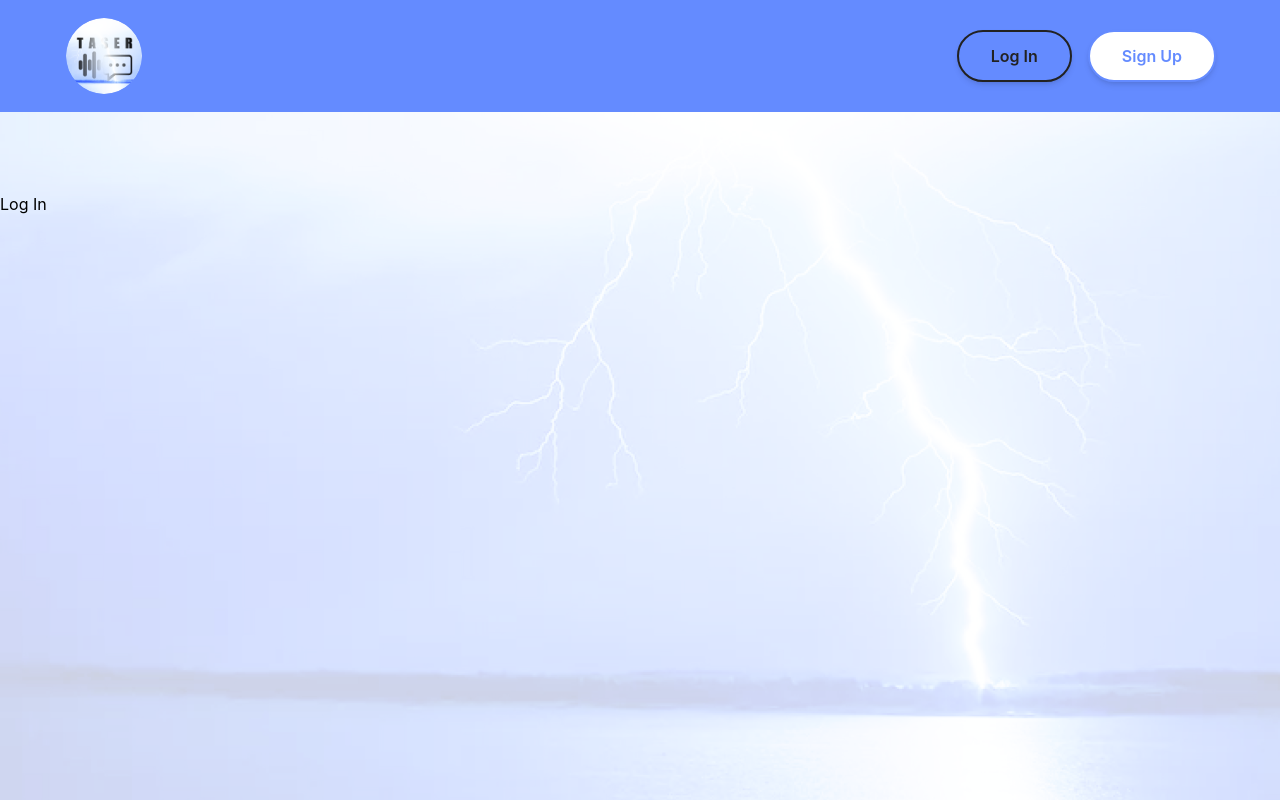
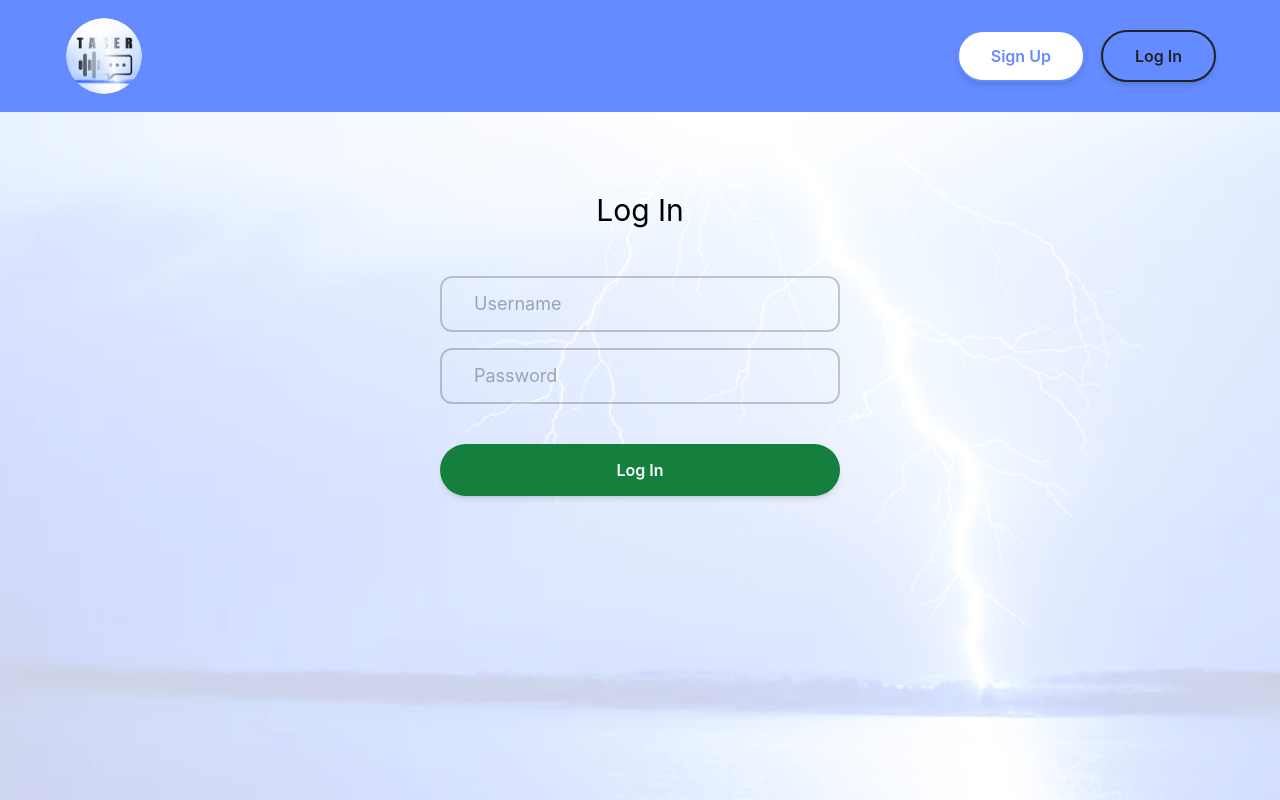
Before and after one commit to SimonAnastasov/TASER, a React (Create React App) app in the folder frontend/: page /login in a window 1280 px wide. Built offline with nearby package versions, Linux system fonts and the light colour scheme.

Commit message:
Add login and signup pages UI

```diff
--- a/frontend/src/components/accounts/LogIn.jsx
+++ b/frontend/src/components/accounts/LogIn.jsx
@@ -2,9 +2,16 @@ import React from 'react'
 
 const LogIn = () => {
     return (
-        <div>
-            Log In
+        <div className="px-6 lg:px-0">
+        <h2 className="heading--3 text-center">Log In</h2>
+
+        <div className="mt-12 max-w-[400px] mx-auto flex flex-col justify-center items-center gap-4">
+          <input className="w-full heading--6 py-3 px-8 rounded-xl bg-transparent border-2 border-black/20" type="text" placeholder="Username"/>
+          <input className="w-full heading--6 py-3 px-8 rounded-xl bg-transparent border-2 border-black/20" type="password" placeholder="Password"/>
+
+          <button className="lg:w-full --button button--success-inverted mt-6">Log In</button>
         </div>
+    </div>
     )
 }
 
--- a/frontend/src/components/accounts/SignUp.jsx
+++ b/frontend/src/components/accounts/SignUp.jsx
@@ -2,8 +2,15 @@ import React from 'react'
 
 const SignUp = () => {
   return (
-    <div>
-        Sign Up
+    <div className="px-6 lg:px-0">
+        <h2 className="heading--3 text-center">Sign Up</h2>
+
+        <div className="mt-12 max-w-[400px] mx-auto flex flex-col justify-center items-center gap-4">
+          <input className="w-full heading--6 py-3 px-8 rounded-xl bg-transparent border-2 border-black/20" type="text" placeholder="Username"/>
+          <input className="w-full heading--6 py-3 px-8 rounded-xl bg-transparent border-2 border-black/20" type="password" placeholder="Password"/>
+
+          <button className="lg:w-full --button button--success-inverted mt-6">Sign Up</button>
+        </div>
     </div>
   )
 }
--- a/frontend/src/components/shared/Header.jsx
+++ b/frontend/src/components/shared/Header.jsx
@@ -10,8 +10,8 @@ const Header = () => {
                 </Link>
             </div>
             <div className="flex gap-4">
+                <Link to="/signup" className="--button button--primary-inverted">Sign Up</Link>
                 <Link to="/login" className="--button button--dark-inverted">Log In</Link>
-                <Link to="/signup" className="--button button--primary-inverted">Sign Up</Link>
             </div>
         </header>
     )
```
